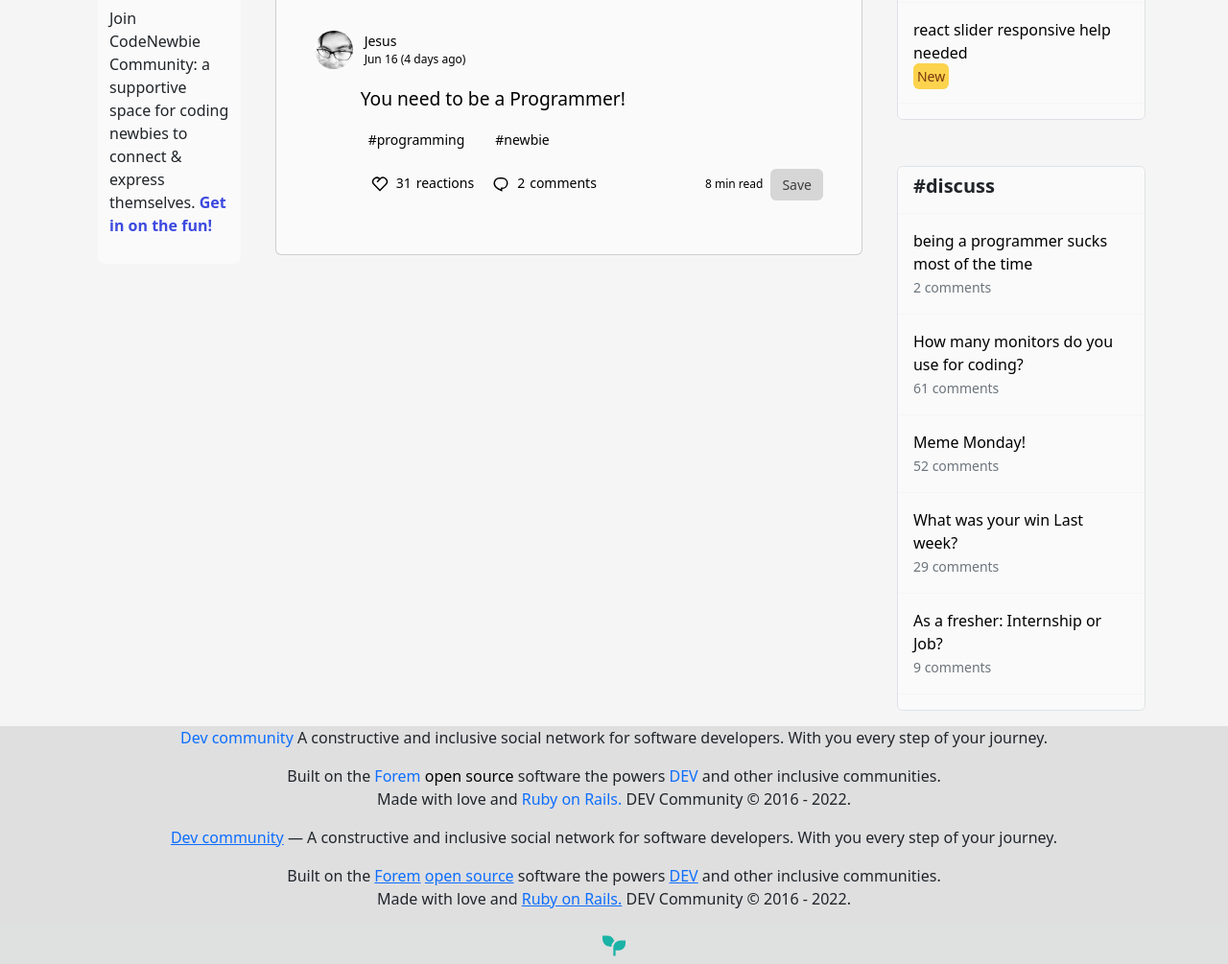
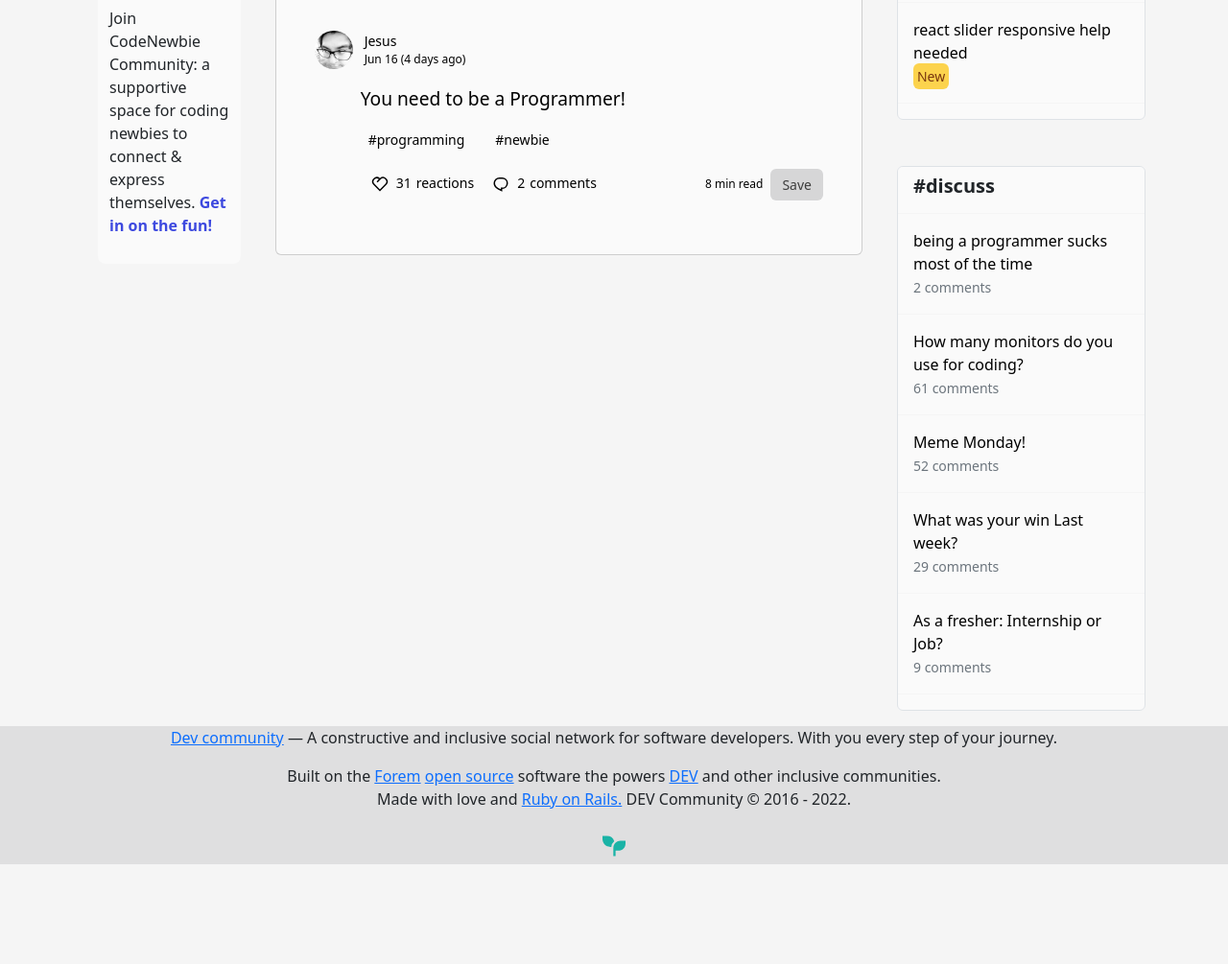
Before and after one commit to CristopherCastaneda/devto, a plain HTML site: page index.html in a window 1280 px wide. Shown: the part 1832-2837 px from the top of the page at 96% size. After the commit the page ends 2733 px from the top, so only its background shows below. Drawn offline with nearby package versions, Linux system fonts and the light colour scheme.

Commit message:
change 5 index

```diff
--- a/index.html
+++ b/index.html
@@ -1121,21 +1121,6 @@
         <div class="container sans-serif">
             <div class="row text-center">
                 <div class=".col-md-12">
-                    <p> <a class="text-primary" href="https://dev.to/">Dev community</a>
-                        A constructive and inclusive social network for software developers. With you every step of your
-                        journey.
-                    </p>
-                </div>
-                <div class=".col-md-12">
-                    <p>Built on the <a  class="text-primary" href="https://www.forem.com/">Forem</a> <a href="https://www.forem.com/"> open
-                            source</a> software the powers <a  class="text-primary" href="https://dev.to/">DEV</a> and other inclusive
-                        communities.
-                        <br>
-                        Made with love and <a  class="text-primary" href="https://dev.to/t/rails">Ruby on Rails.</a> DEV Community © 2016 -
-                        2022.
-                    </p>
-                </div>
-
                     <a  class="text-primary" href="https://www.forem.com/">
                 <div class="content .col-md-12">
                     <p> <a class="text-primary text-decoration-underline" href="https://dev.to/">Dev community</a> —
```
